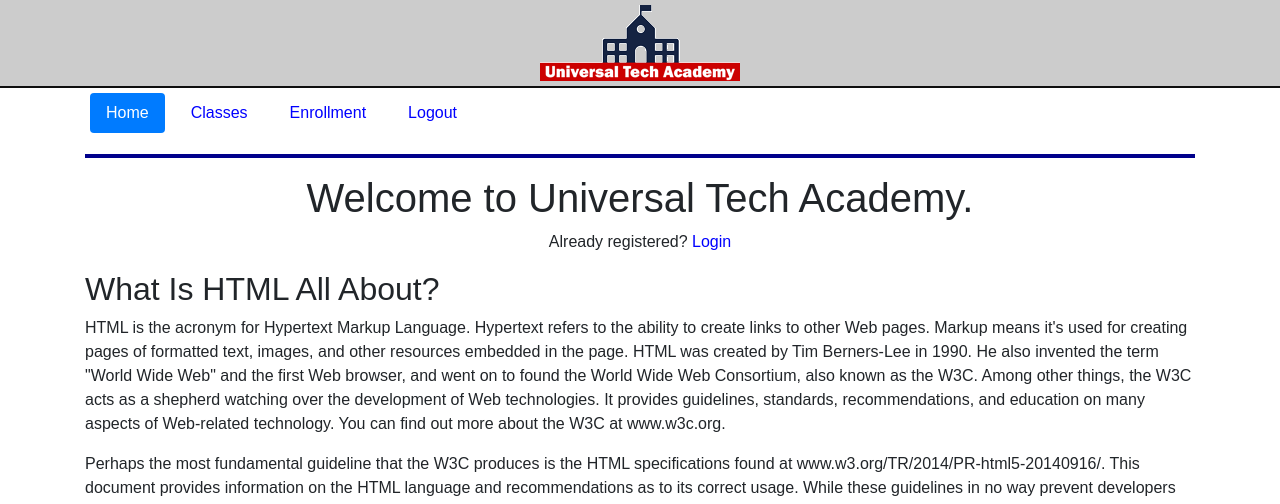
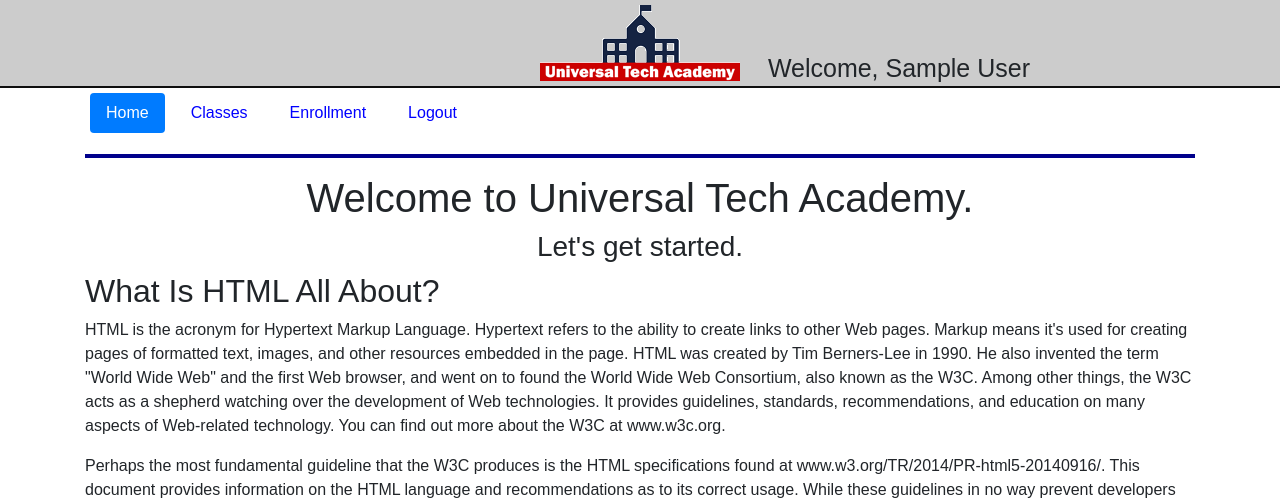
Before and after one commit to bossjones/todayilearned, a Flask app: page / in a window 1280 px wide. Shown: the top 504 px of the page. Run offline with Flask 2, Linux system fonts and the light colour scheme; the visitor is signed in with stand-in values (Sample User, id 1); some libraries are stand-ins or nearby versions.

Commit message:
5: login works, but add enrollment for current session doesnt seem to be working

```diff
--- a/linkedin_learning/full_stack_web_dev_with_flask/application/static/css/main.css
+++ b/linkedin_learning/full_stack_web_dev_with_flask/application/static/css/main.css
@@ -95,3 +95,15 @@ footer {
 .btn-submit:hover {
     opacity: 1;
 }
+
+.error-message {
+    color :red;
+}
+
+.user {
+    float: right;
+    position: absolute;
+    font-size: 25px;
+    right: 10em;
+    top: 2em;
+}
--- a/linkedin_learning/full_stack_web_dev_with_flask/application/templates/index.html
+++ b/linkedin_learning/full_stack_web_dev_with_flask/application/templates/index.html
@@ -5,10 +5,10 @@
         <div class="col-md-12 text-center">
             <h1>Welcome to Universal Tech Academy.</h1>
 
-            {% if login %}
-            <h3>Let's get started.</h3>
+            {% if session['username'] %}
+                <h3>Let's get started.</h3>
             {% else %}
-            <p>Already registered? <a href="{{url_for('login') }}">Login</a></p>
+                <p>Already registered? <a href="{{url_for('login') }}">Login</a></p>
             {% endif %}
 
 			<div style="text-align:left;">
--- a/linkedin_learning/full_stack_web_dev_with_flask/application/templates/layout.html
+++ b/linkedin_learning/full_stack_web_dev_with_flask/application/templates/layout.html
@@ -13,6 +13,10 @@
 </div>
 <div class="container">
     {% include "includes/nav.html" %}
+
+    {% if session['username'] %}
+    <span class="user">Welcome, {{ session['username'] }}</span>
+    {% endif %}
 
     {% with messages = get_flashed_messages(with_categories=true) %}
       {% if messages %}
```
